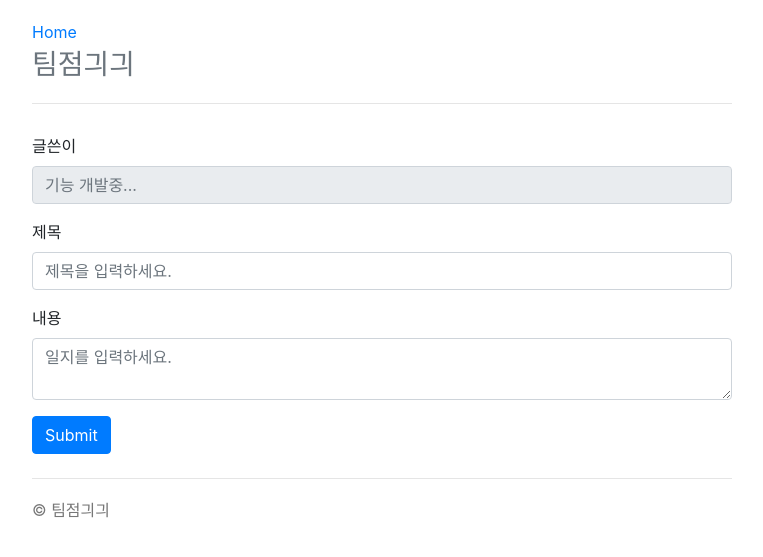
After one commit to ktnet-trade-tech/Team_Launch_GOGO, a Spring app: template src/main/resources/templates/store/createStoreForm.html in a window 1280 px wide. The commit adds this page. Shown: the top 557 px of the page, without its empty margins (258-1021 px from the left). Run offline with Thymeleaf, Linux system fonts and the light colour scheme; the template is opened without the code that fills it, so the values that code supplies are empty; some of the project's set-up classes (security, data sources, template engines, error pages and the like) are left out, and stand-ins take their place.

Commit message:
팀점 등록 기능 1

```diff
--- a/pom.xml
+++ b/pom.xml
@@ -72,6 +72,7 @@
             <artifactId>slf4j-api</artifactId>
             <version>1.7.26</version>
         </dependency>
+
 
         <!-- 이미지 조정 -->
         <dependency>
--- a/src/main/java/com/example/controller/HomeController.java
+++ b/src/main/java/com/example/controller/HomeController.java
@@ -10,7 +10,6 @@ public class HomeController {
 
     @GetMapping("/")
     public String home(){
-        log.info("==== 루트 페이지 입니다 ====");
         return "home";
     }
 }
--- a/src/main/resources/application.yml
+++ b/src/main/resources/application.yml
@@ -19,7 +19,7 @@ spring:
     properties:
       hibernate:
         show_sql: true
-        format_sql: true
+        # format_sql: true
 logging:
   file: ./log/local
 #spring.profiles.active=pointcut
--- a/src/main/resources/templates/home.html
+++ b/src/main/resources/templates/home.html
@@ -15,11 +15,12 @@
         <p>
             <a class="btn btn-lg btn-dark" sec:authorize="hasRole('ROLE_ADMIN')" th:href="@{/users/info}">접속권한관리</a>
             <a class="btn btn-lg btn-dark" sec:authorize="hasRole('ROLE_ADMIN')" th:href="@{/users}">Client관리</a>
+            <a class="btn btn-lg btn-info" th:href="@{/board/new}">팀점등록</a>
         </p>
         <p>
             <a class="btn btn-lg btn-info" sec:authorize="hasRole('ROLE_USER')" th:href="@{/users/info}">내정보</a>
             <a class="btn btn-lg btn-info" sec:authorize="isAuthenticated()" th:href="@{/users/logout}">로그아웃</a>
-            <a class="btn btn-lg btn-info" sec:authorize="isAnonymous()" th:href="@{/users/login}">로그인</a>
+            <a class="btn btn-lg btn-primary" sec:authorize="isAnonymous()" th:href="@{/users/login}">로그인</a>
             <a class="btn btn-lg btn-info" sec:authorize="isAnonymous()" href="/users/new">회원 가입</a>
         </p>
     </div>
--- /dev/null
+++ b/src/main/resources/templates/store/createStoreForm.html
@@ -0,0 +1,33 @@
+<!DOCTYPE html>
+<html xmlns:th="http://www.thymeleaf.org">
+<head th:replace="fragments/header :: header"></head>
+<style>
+    .fieldError{
+        border-color: #bd2130;
+     }
+</style>
+<body>
+    <div class="container">
+        <div th:replace="fragments/bodyHeader :: bodyHeader"></div>
+        <form action="/board/new" th:object="${storeForm}" method="post">
+            <div class="form-group">
+                <label th:for="name">글쓴이</label>
+                <input type="text" th:text="*{user.name}" th:field="*{user.name}" class="form-control" placeholder="기능 개발중..."
+                    th:class="${#fields.hasErrors('user.name')}? 'form-control fieldError' : 'form-control'" disabled>
+                <p th:if="${#fields.hasErrors('user.name')}" th:errors="*{user.name}">Incorrect date</p>
+            </div>
+            <div class="form-group">
+                <label th:for="title">제목</label>
+                <input class="form-control" placeholder="제목을 입력하세요." th:field="*{title}" type="text">
+            </div>
+            <div class="form-group">
+                <label th:for="content">내용</label>
+                <textarea class="form-control" placeholder="일지를 입력하세요." th:field="*{content}"></textarea>
+            </div>
+            <button type="submit" class="btn btn-primary">Submit</button>
+        </form>
+        <br/>
+        <div th:replace="fragments/footer :: footer"></div>
+    </div>
+</body>
+</html>
```
Also changed, not shown: src/main/java/com/example/controller/StoreController.java (added, +17 -0 lines), src/main/java/com/example/domain/Store.java (added, +25 -0 lines), src/main/java/com/example/domain/StoreForm.java (added, +19 -0 lines), src/main/java/com/example/repository/StoreRepository.java (added, +9 -0 lines), src/main/java/com/example/service/StoreService.java (added, +24 -0 lines).
